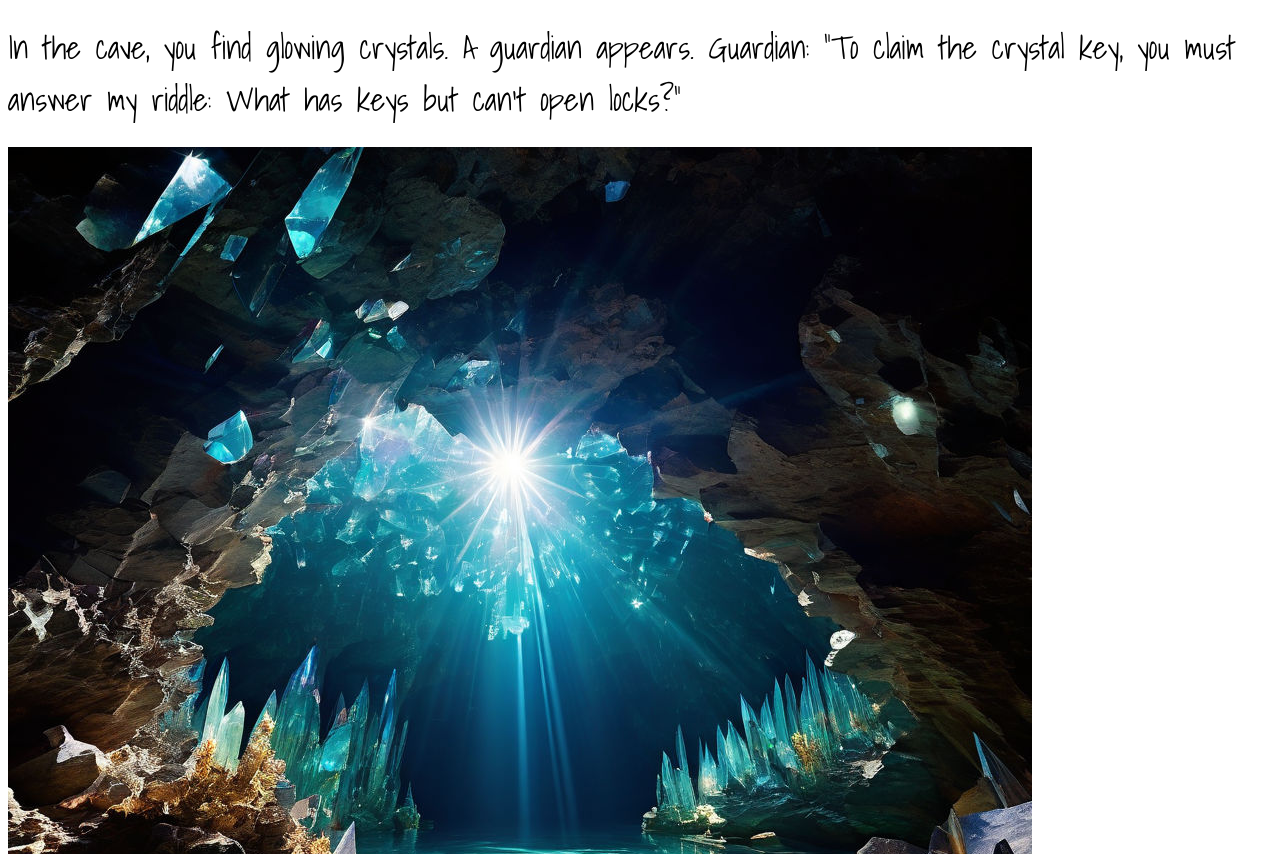
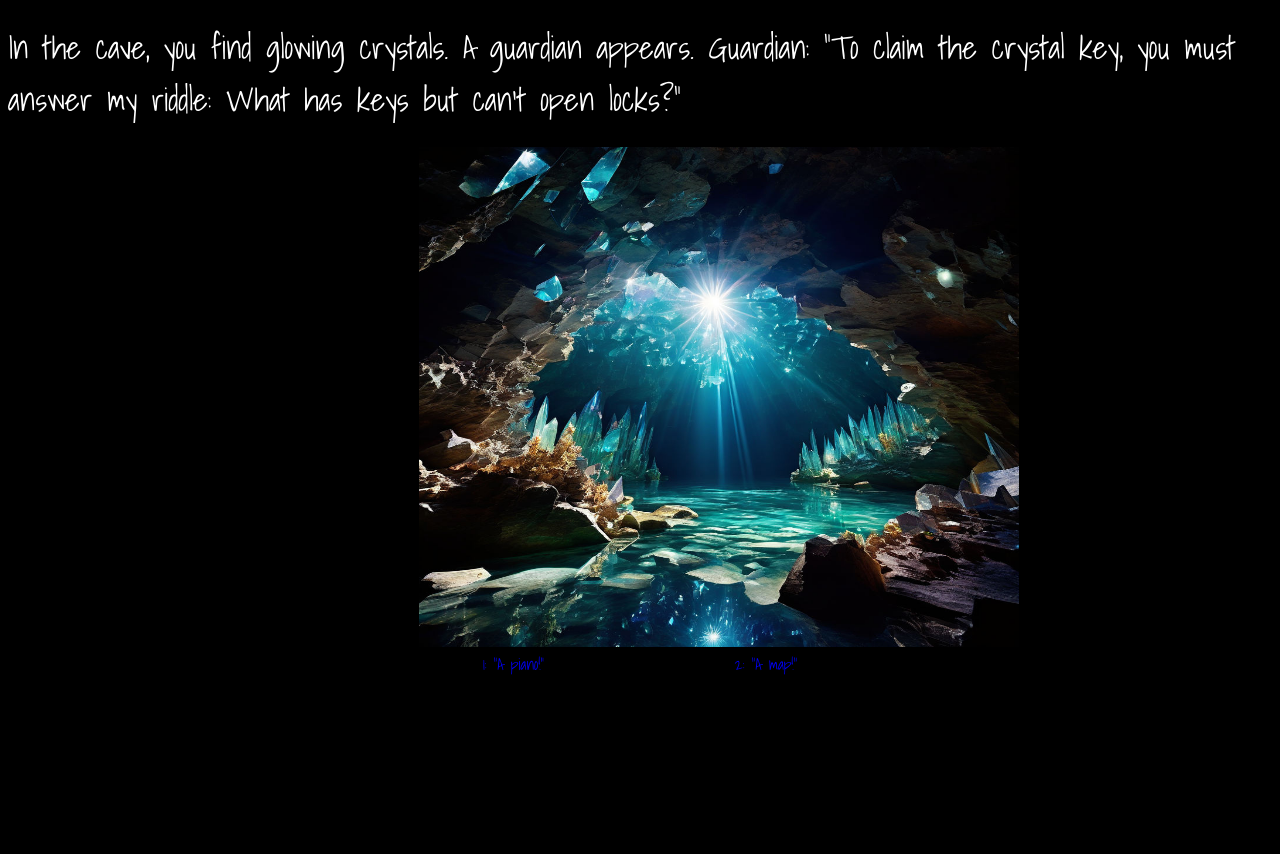
Before and after one commit to ADSZ42/Choose-Your-Own-Adventure-Repo, a plain HTML site: page pages/scene4.html in a window 1280 px wide. Shown: the top 854 px of the page. Drawn offline with Linux system fonts and the light colour scheme.

Commit message:
my parts added

```diff
--- a/style/styles.css
+++ b/style/styles.css
@@ -284,3 +284,25 @@ body.ending4 {
 body.ending2 h1 {
   background-color: rgba(255, 255, 255, 0.349);
 }
+
+/* Anthony Duran */
+.TxtClAD{
+  color: white;
+}
+
+.backgroundDef{
+background-color: black;
+}
+
+.imgCont{
+height: 500px;
+width: 600px;
+text-align: center;
+}
+
+.centerAD{
+display: block;
+margin-left: auto;
+margin-right: auto;
+width: 35%;
+}
```
